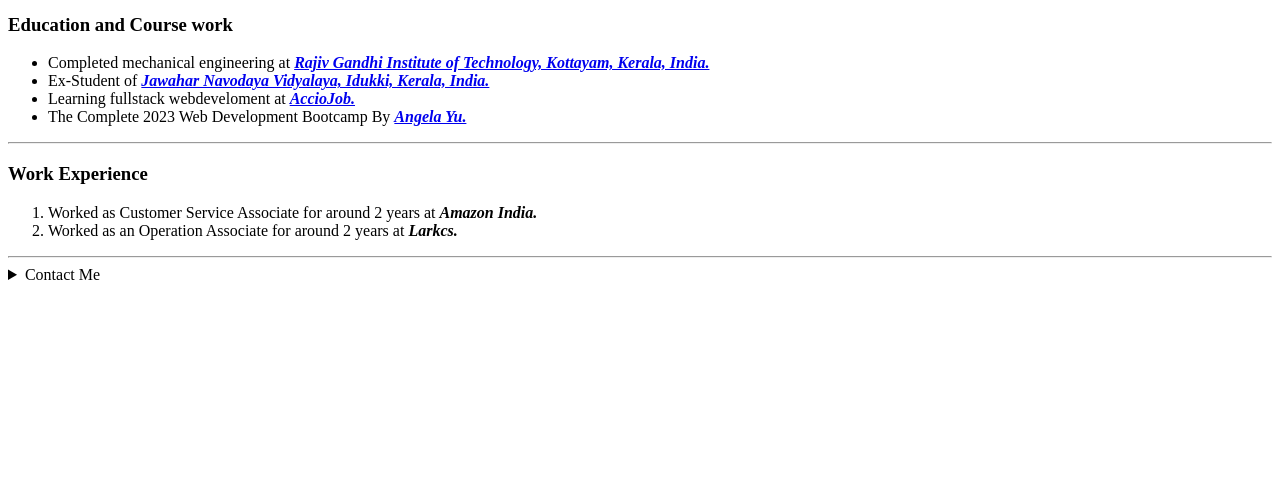
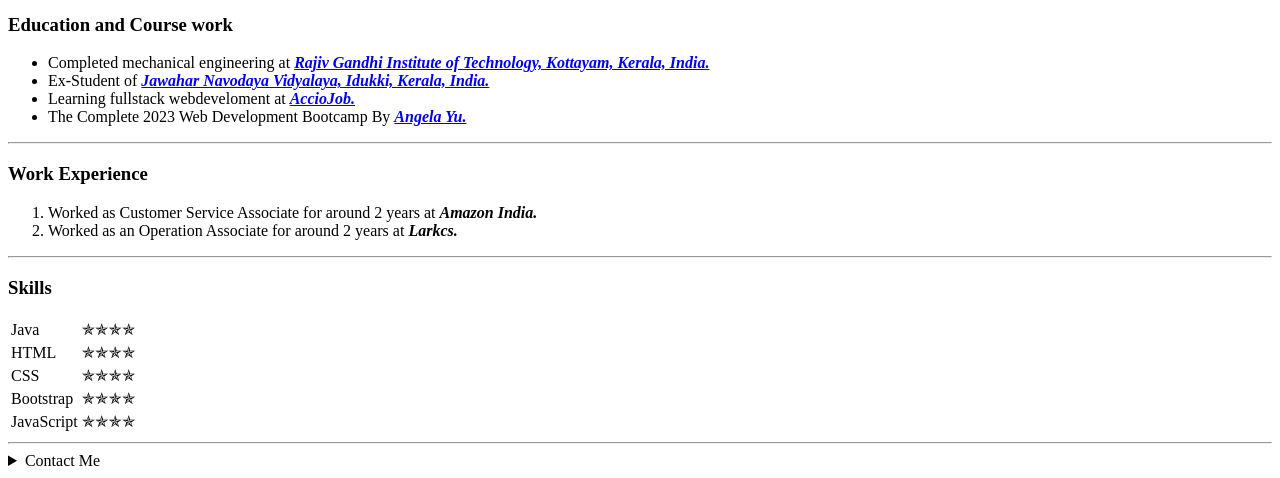
Before and after one commit to Siva9727/HTML_Personal_Site, a plain HTML site: page index.html in a window 1280 px wide. Shown: the part 333-811 px from the top of the page. Drawn offline with Linux system fonts and the light colour scheme.

Commit message:
html table layout in website

```diff
--- a/index.html
+++ b/index.html
@@ -89,6 +89,30 @@
       </li>
     </ol>
     <hr />
+    <h3>Skills</h3>
+    <table>
+      <tr>
+        <td>Java</td>
+        <td>✯✯✯✯</td>
+      </tr>
+      <tr>
+        <td>HTML</td>
+        <td>✯✯✯✯</td>
+      </tr>
+      <tr>
+        <td>CSS</td>
+        <td>✯✯✯✯</td>
+      </tr>
+      <tr>
+        <td>Bootstrap</td>
+        <td>✯✯✯✯</td>
+      </tr>
+      <tr>
+        <td>JavaScript</td>
+        <td>✯✯✯✯</td>
+      </tr>
+    </table>
+    <hr>
     <details>
       <summary>Contact Me</summary>
       <p>
```
